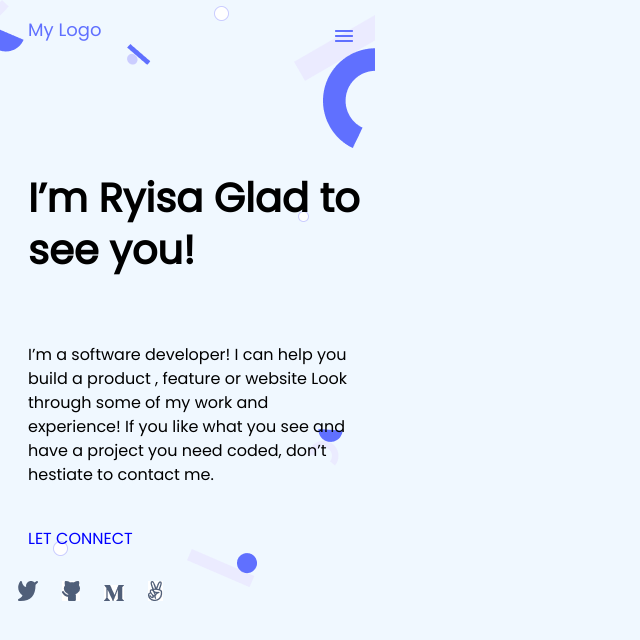
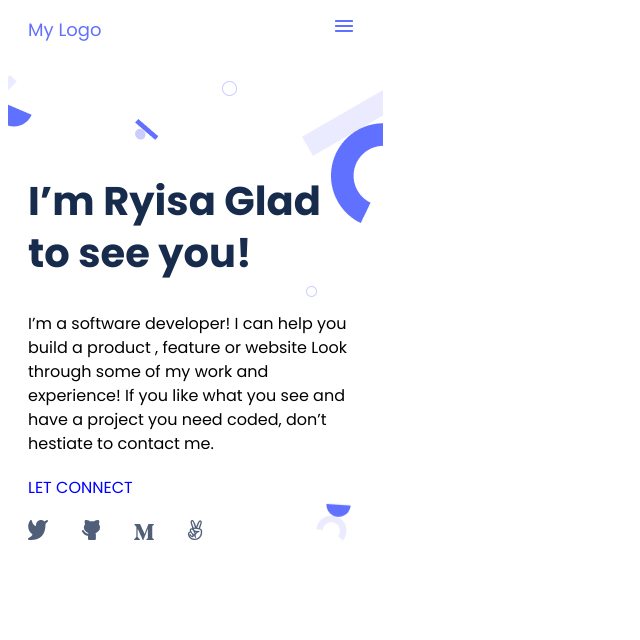
Before and after one commit to SirriRyisa/My_Portfolio, a plain HTML site: page index.html in a window 1280 px wide. Shown: the whole page, without its empty margins (0-640 px from the left). Drawn offline with Linux system fonts and the light colour scheme.

Commit message:
Fix Linters

```diff
--- a/index.html
+++ b/index.html
@@ -6,9 +6,6 @@
     <meta name="viewport" content="width=device-width, initial-scale=1.0">
     <title>My Portfoli</title>
     <link rel="stylesheet" href="style.css">
-    <link rel="preconnect" href="https://fonts.googleapis.com">
-    <link rel="preconnect" href="https://fonts.gstatic.com" crossorigin>
-    <link href="https://fonts.googleapis.com/css2?family=Poppins&display=swap" rel="stylesheet">
 </head>
 <body>
     <header class="navbar">
@@ -16,7 +13,7 @@
        <img src="Union.png" alt="menubar">
     </header>
 
-     <main class="main">
+     <section class="main">
        <h1 class="header">I’m Ryisa Glad to see you! </h1>
           <p class="section">
            I’m a software developer! I can help you build a product , feature or
@@ -30,6 +27,6 @@
               <img src="medium.jpg" alt="medium handle">
               <img src="angellist.jpg" alt="angellisthandle">
            </div>
-     </main>
+     </section>
 </body>
 </html>
--- a/style.css
+++ b/style.css
@@ -1,9 +1,15 @@
+@import url('https://fonts.googleapis.com/css2?family=Poppins:wght@400;700&display=swap');
 body {
-  background-color: aliceblue;
-  position: static;
+  width: 375px;
+}
+.main {
+  background-color: white;
+  position: relative;
+  top: 0;
   width: 375px;
   background-image: url(header-shapes\ mobile.png);
   background-repeat: no-repeat;
+  background-position: top;
 }
 
 .logo {
@@ -12,7 +18,7 @@ body {
   font-style: normal;
   font-weight: 400;
   line-height: 20px;
-  letter-spacing: 0px;
+  letter-spacing: 0;
   text-align: center;
   color: #6070ff;
 }
@@ -23,10 +29,12 @@ body {
   font-style: normal;
   font-weight: 700;
   line-height: 52px;
-  letter-spacing: 0px;
+  letter-spacing: 0;
   text-align: left;
-  margin-top: 100px;
-  padding: 20px;
+  margin-left: 20px;
+  margin-right: 20px;
+  padding-top: 100px;
+  color: #172B4D;
 }
 
 .section {
@@ -35,9 +43,10 @@ body {
   font-style: normal;
   font-weight: 400;
   line-height: 24px;
-  letter-spacing: 0px;
+  letter-spacing: 0;
   text-align: left;
-  padding: 20px;
+  margin-right: 20px;
+  margin-left: 20px;
 }
 
 .navbar {
@@ -48,6 +57,8 @@ body {
 
 img {
   margin: 10px;
+  margin-left: 20px;
+  margin-top: 0;
 }
 
 .footer {
@@ -56,7 +67,7 @@ img {
   font-style: normal;
   font-weight: 500;
   line-height: 24px;
-  letter-spacing: 0px;
+  letter-spacing: 0;
   color: blue;
   margin: 20px;
 }
```
